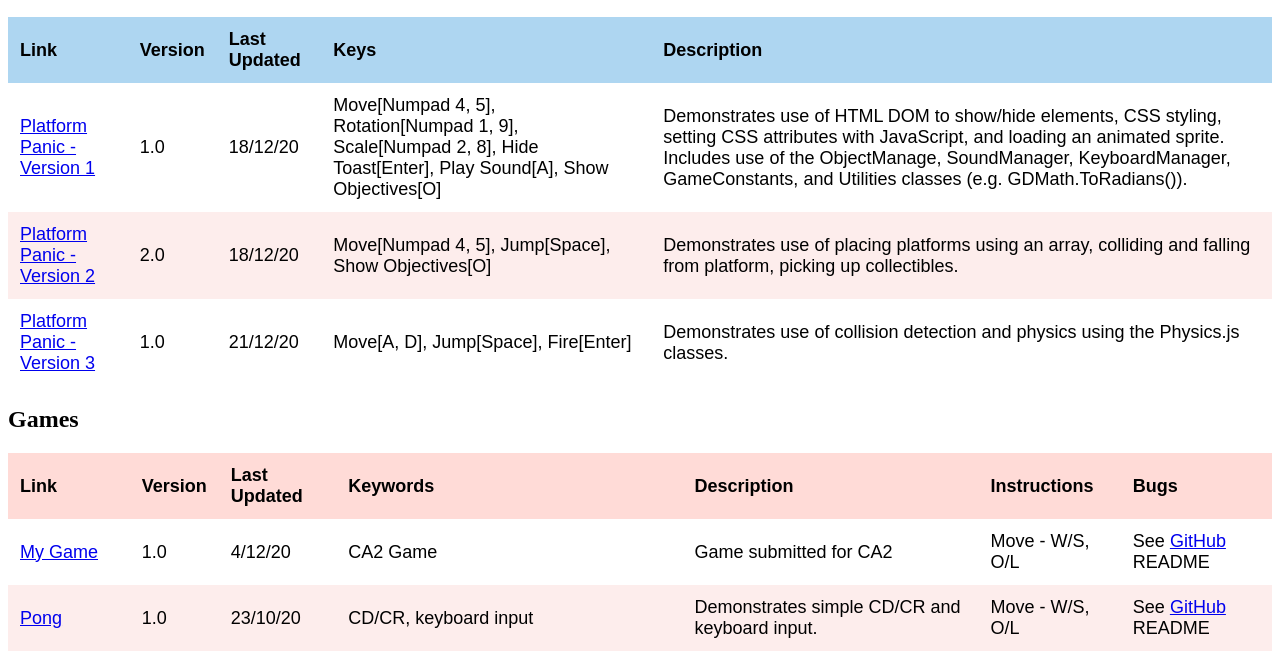
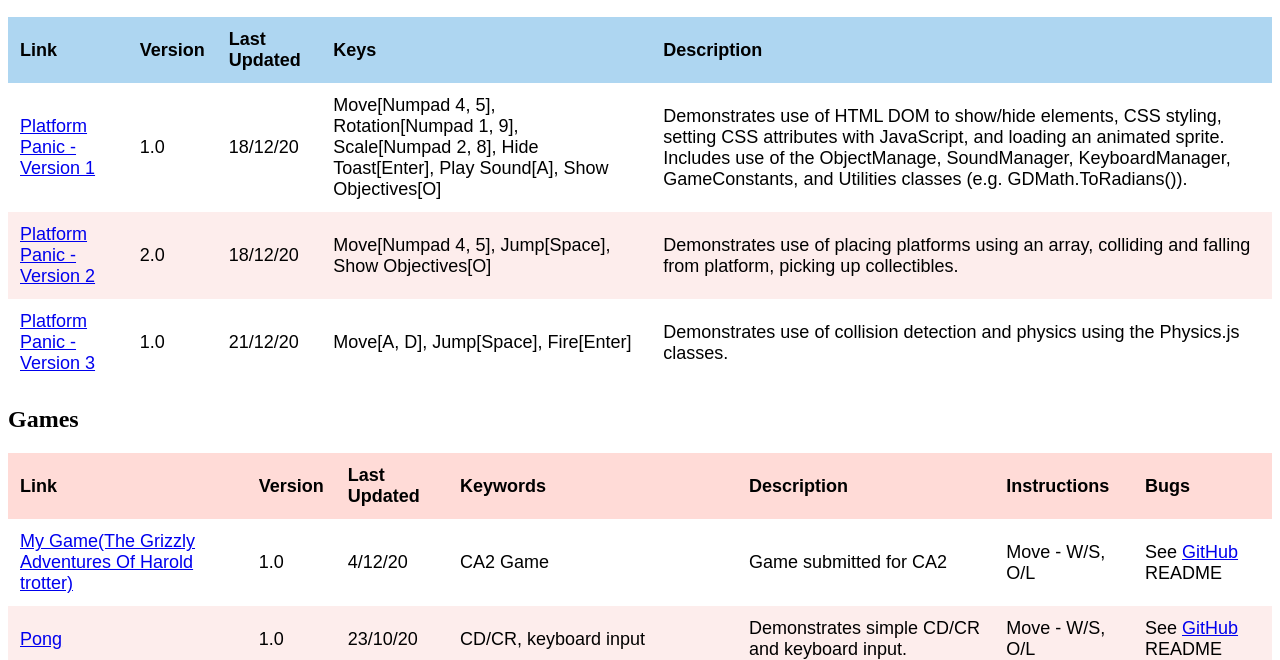
Before and after one commit to Zak-White/2DGED-CA2, a plain HTML site: page main.html in a window 1280 px wide. Shown: the part 96-756 px from the top of the page. Drawn offline with Linux system fonts and the light colour scheme.

Commit message:
Added new game title

```diff
--- a/main.html
+++ b/main.html
@@ -104,7 +104,7 @@
       </tr>
 
       <tr>
-        <td><a href="./Games/MyGame/game.html">My Game</a></td>
+        <td><a href="./Games/MyGame/game.html">My Game(The Grizzly Adventures Of Harold trotter)</a></td>
         <td>1.0</td>
         <td>4/12/20</td>
         <td>CA2 Game</td>
```
Also changed, not shown: Games/MyGame/game.html (+1 -1 lines).
